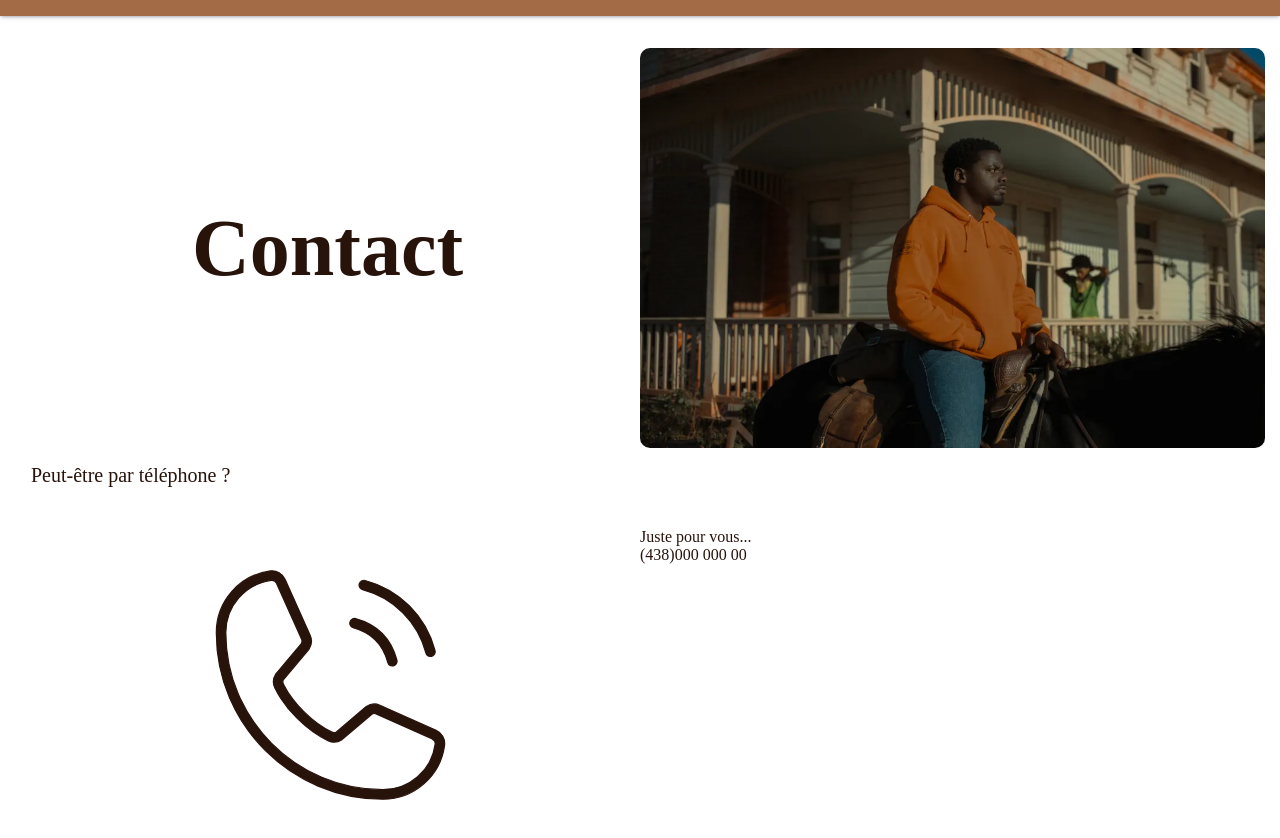
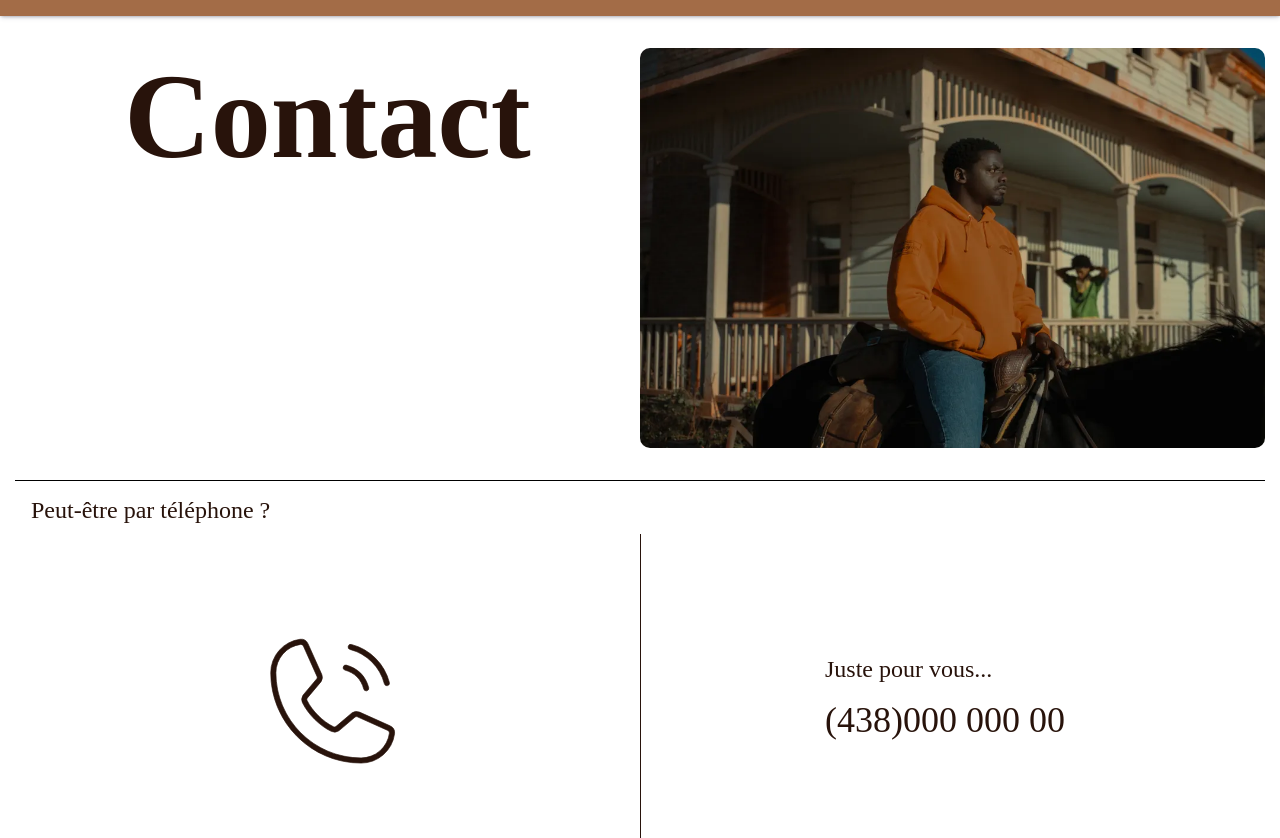
Before and after one commit to Skull-c0de/webcup-competition-24h, a plain HTML site: page contact/index.html in a window 1280 px wide. Shown: the part 64-902 px from the top of the page. Drawn offline with Linux system fonts and the light colour scheme; a web font is replaced by a local one.

Commit message:
contact2

```diff
--- a/assets/css/contact.css
+++ b/assets/css/contact.css
@@ -28,8 +28,15 @@ body .sec-container .ttl .img {
     border-radius: 10px;
 
 }
-body .sec-container .ttl h1 {
-    font-size: var(--ttl-font-size);
+body .sec-container .ttl .text {
+    height: 100%;
+    width: 100%;
+    display: flex;
+    align-items: flex-start;
+    justify-content: center;
+}
+body .sec-container .ttl .text h1 {
+    font-size: calc(var(--ttl-font-size)*1.5);
     font-family: Britney;
     font-weight: var(--font-black);
     text-align: center;
@@ -38,6 +45,7 @@ body .sec-container #contact {
     display: flex;
     flex-direction: column;
     width: 100%;
+
 }
 body .sec-container #contact .contact-info {
 
@@ -46,17 +54,20 @@ body .sec-container #contact .contact-info {
     justify-content: space-between;
     align-items: flex-start;
     width: 100%;
-    height: 350px;
+    height: 400px;
     padding: var(--mb-1);
+    color: var(--text);
+    margin-top: var(--mb-2);
 
 }
 body .sec-container #contact .contact-info h2 {
-    font-size: var(--h3-font-size);
+    font-size: var(--h2-font-size);
+    font-family: Ranade;
 }
 body .sec-container #contact .contact-info .content {
     display: grid;
     grid-template-columns: 1fr 1fr;
-    height: 80%;
+    height: 90%;
     width: 100%;
 }
 body .sec-container #contact .contact-info .content .img-sec {
@@ -68,10 +79,38 @@ body .sec-container #contact .contact-info .content .img-sec {
 body .sec-container #contact .contact-info .content .img-sec  svg {
     fill: var(--text);
     width: 50%;
+    height: 50%;
 }
 body .sec-container #contact .contact-info .content .text-sec {
+    display: flex;
+    justify-content: center;
+    align-items: center;
+    font-family: Ranade;
+    border-left: 1px solid var(--text);
+}
+body .sec-container #contact .contact-info .content .text-sec .text {
+    display: flex;
+    flex-direction: column;
+    justify-content: flex-start;
+    gap: var(--mb-1);
+}
+body .sec-container #contact .contact-info .content .text-sec .text p {
+    font-size: var(--h2-font-size);
+}
+body .sec-container #contact .contact-info .content .text-sec .text span {
+    font-size: var(--h1-font-size);
+}
+
+.custom-shape-divider-top-1714839937 {
+    position: absolute;
+    top: 0;
+    left: 0;
+    width: 100%;
+    overflow: hidden;
+    line-height: 0;
 }
 
 #tel-info {
     align-self: flex-start;
+    border-top: 1px solid #000;
 }
--- a/contact/index.html
+++ b/contact/index.html
@@ -89,8 +89,10 @@
 
                     <div class="text-sec">
 
-                        <p>Juste pour vous...</p>
-                        <span>(438)000 000 00</span>
+                        <div class="text">
+                            <p>Juste pour vous...</p>
+                            <span>(438)000 000 00</span>
+                        </div>
 
                     </div>
 
```
